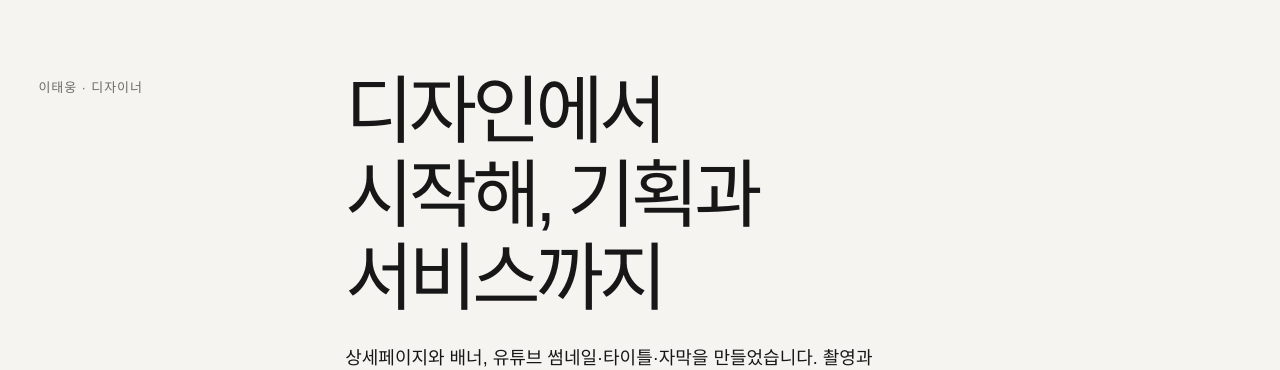
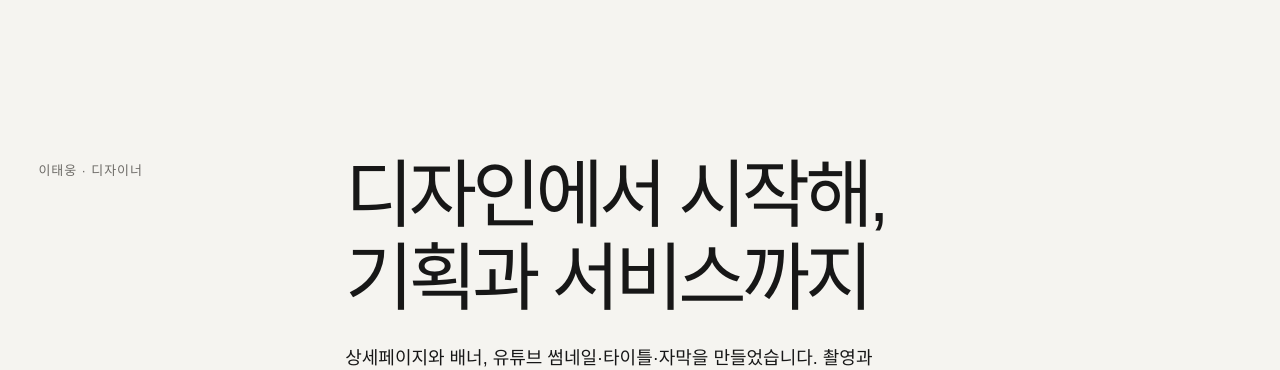
Before and after one commit to livee0322/taewoong-portfolio, a Next.js app: page / in a window 1280 px wide. Shown: the part 186-556 px from the top of the page. Built offline with nearby package versions, Linux system fonts and the light colour scheme; no server answers; the database is empty.

Commit message:
refine hero title width

```diff
--- a/src/app/globals.css
+++ b/src/app/globals.css
@@ -106,7 +106,7 @@ ul, ol { margin: 0; padding: 0; }
 .home-hero { display: grid; min-height: calc(100svh - 76px); align-items: end; padding-top: clamp(5rem, 9vw, 8rem); padding-bottom: clamp(4rem, 7vw, 6rem); }
 .hero-copy { display: grid; grid-template-columns: repeat(12, minmax(0, 1fr)); align-items: start; gap: 0 24px; }
 .hero-eyebrow { grid-column: 1 / span 2; align-self: start; padding-top: 0.55rem; }
-.home-hero h1 { grid-column: 4 / -1; max-width: 12ch; font-size: clamp(3.75rem, 5.8vw, 5.25rem); letter-spacing: -0.065em; }
+.home-hero h1 { grid-column: 4 / -1; max-width: 48rem; font-size: clamp(3.75rem, 5.8vw, 5.25rem); letter-spacing: -0.065em; }
 .hero-statement { grid-column: 4 / span 6; max-width: 38rem; margin-top: var(--space-heading-body); font-size: clamp(1.125rem, 1.4vw, 1.35rem); line-height: 1.65; word-break: keep-all; }
 .hero-intro-note { grid-column: 4 / -1; display: flex; justify-content: space-between; gap: var(--space-6); margin-top: clamp(3.5rem, 7vh, 5.5rem); padding-top: var(--space-4); border-top: 1px solid var(--color-border); color: var(--color-muted); font-size: 0.8125rem; line-height: 1.5; }
 
```
